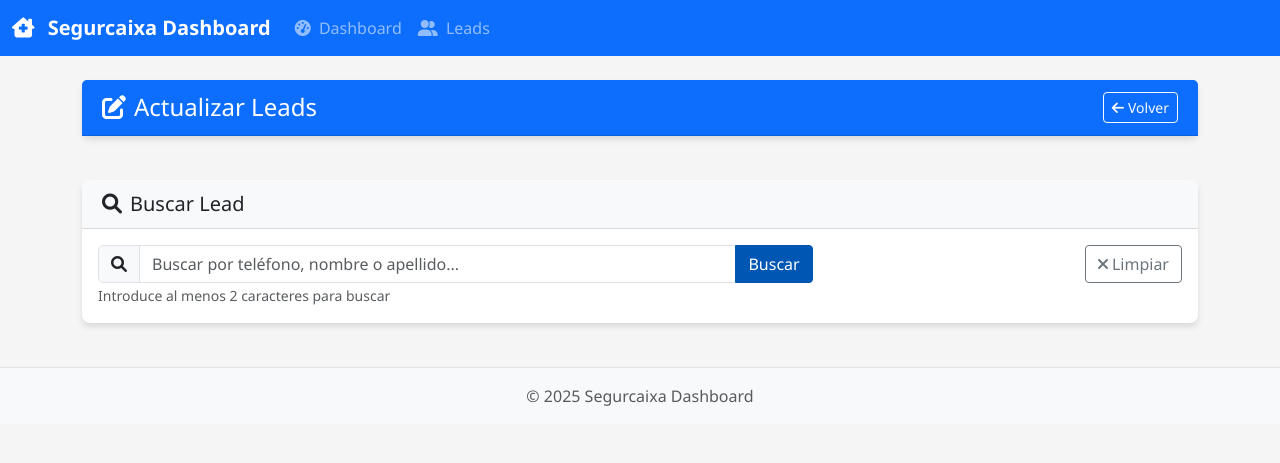
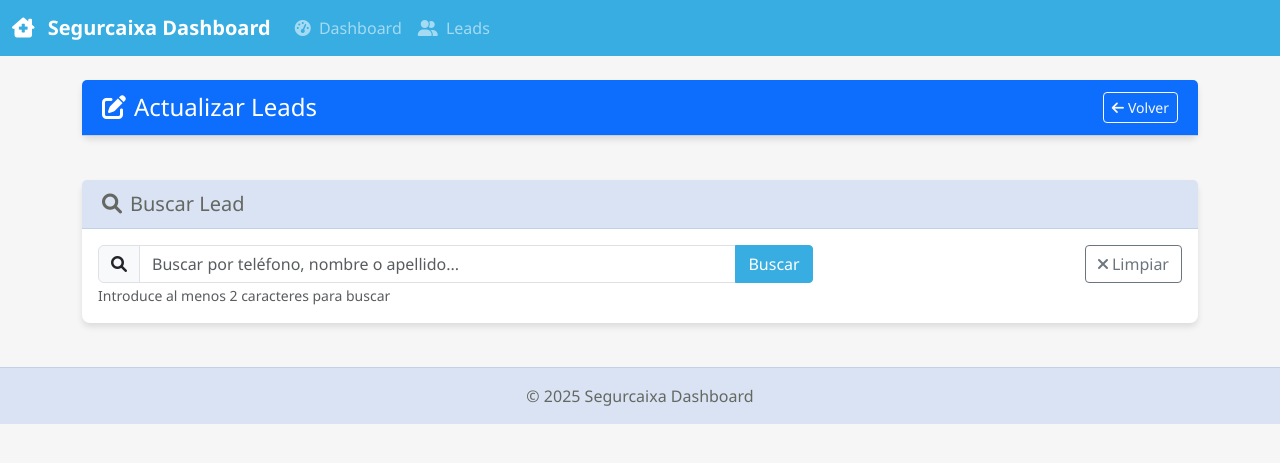
Before and after one commit to jbenoliel/tuotempo, a Flask app: template templates/admin/update_leads.html in a window 1280 px wide. Shown: the top 463 px of the page. Run offline with Flask 3, Linux system fonts and the light colour scheme; the template is opened without the code that fills it, so the values that code supplies are empty.

Commit message:
feat: create base template and styles for Segurcaixa Dashboard

```diff
--- a/static/css/custom.css
+++ b/static/css/custom.css
@@ -1,21 +1,40 @@
 /* Estilos personalizados para Segurcaixa Dashboard */
 
-/* Colores personalizados */
+/* Colores personalizados - Paleta Corporativa */
 :root {
-  --primary-color: #0056b3;
-  --secondary-color: #6c757d;
-  --success-color: #28a745;
-  --info-color: #17a2b8;
-  --warning-color: #ffc107;
-  --danger-color: #dc3545;
-  --light-color: #f8f9fa;
-  --dark-color: #343a40;
+  /* Verdes */
+  --verde-1: #C5E0B4;
+  --verde-2: #92D050;
+
+  /* Azules */
+  --azul-1: #35C0F1;
+  --azul-2: #DAE3F3;
+  --azul-3: #C0D2E8;
+  --azul-4: #B5E0F4;
+  --azul-5: #37ADE2;
+
+  /* Grises */
+  --gris-1: #F6F6F6;
+  --gris-2: #E8E8E8;
+  --gris-3: #646762;
+  --gris-4: #7C7C7C;
+
+  /* Asignación de variables funcionales */
+  --primary-color: var(--azul-5);
+  --secondary-color: var(--gris-3);
+  --success-color: var(--verde-2);
+  --info-color: var(--azul-1);
+  --warning-color: var(--verde-1);
+  --danger-color: #dc3545; /* Mantener rojo para errores */
+  --light-color: var(--gris-1);
+  --dark-color: var(--gris-3);
 }
 
 /* Estilos generales */
 body {
   font-family: 'Segoe UI', Tahoma, Geneva, Verdana, sans-serif;
-  background-color: #f5f5f5;
+  background-color: var(--gris-1);
+  color: var(--gris-3);
 }
 
 .navbar-brand {
@@ -31,9 +50,10 @@ body {
 }
 
 .card-header {
-  background-color: #f8f9fa;
-  border-bottom: 1px solid rgba(0, 0, 0, 0.125);
+  background-color: var(--azul-2);
+  border-bottom: 1px solid var(--azul-3);
   padding: 12px 20px;
+  color: var(--gris-3);
 }
 
 .card-title {
@@ -54,13 +75,23 @@ body {
 }
 
 .btn-primary {
-  background-color: var(--primary-color);
-  border-color: var(--primary-color);
+  background-color: var(--azul-5);
+  border-color: var(--azul-5);
 }
 
 .btn-primary:hover {
-  background-color: #004494;
-  border-color: #004494;
+  background-color: var(--azul-1);
+  border-color: var(--azul-1);
+}
+
+.btn-success {
+  background-color: var(--verde-2);
+  border-color: var(--verde-2);
+}
+
+.btn-success:hover {
+  background-color: var(--verde-1);
+  border-color: var(--verde-1);
 }
 
 /* Badges */
@@ -87,10 +118,11 @@ body {
 
 /* Footer */
 .footer {
-  background-color: #f8f9fa;
-  border-top: 1px solid #dee2e6;
+  background-color: var(--azul-2);
+  border-top: 1px solid var(--azul-3);
   padding: 15px 0;
   margin-top: 30px;
+  color: var(--gris-3);
 }
 
 /* Responsive */
--- a/templates/base.html
+++ b/templates/base.html
@@ -14,7 +14,7 @@
 </head>
 <body>
     <!-- Navbar -->
-    <nav class="navbar navbar-expand-lg navbar-dark bg-primary">
+    <nav class="navbar navbar-expand-lg navbar-dark" style="background-color: var(--azul-5);">
         <div class="container-fluid">
             <a class="navbar-brand" href="{{ url_for('main.leads') }}">
                 <i class="fas fa-clinic-medical me-2"></i>
@@ -86,9 +86,9 @@
     </div>
 
     <!-- Footer -->
-    <footer class="footer mt-auto py-3 bg-light">
+    <footer class="footer mt-auto py-3" style="background-color: var(--azul-2);">
         <div class="container text-center">
-            <span class="text-muted">© 2025 Segurcaixa Dashboard</span>
+            <span style="color: var(--gris-3);">© 2025 Segurcaixa Dashboard</span>
         </div>
     </footer>
 
```
Also changed, not shown: other parts of static/css/custom.css (+2 -1 lines), static/css/calls_manager.css (+47 -25 lines).
